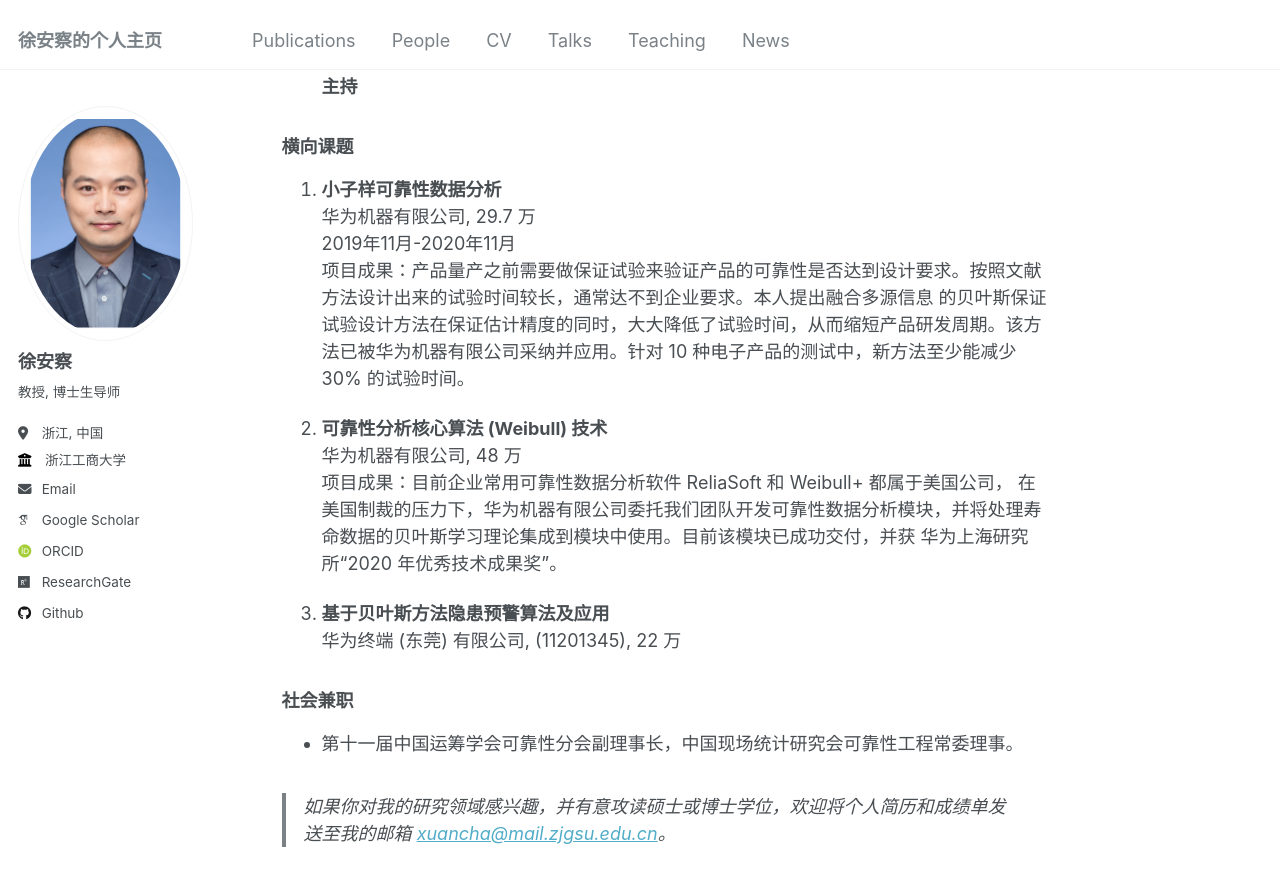
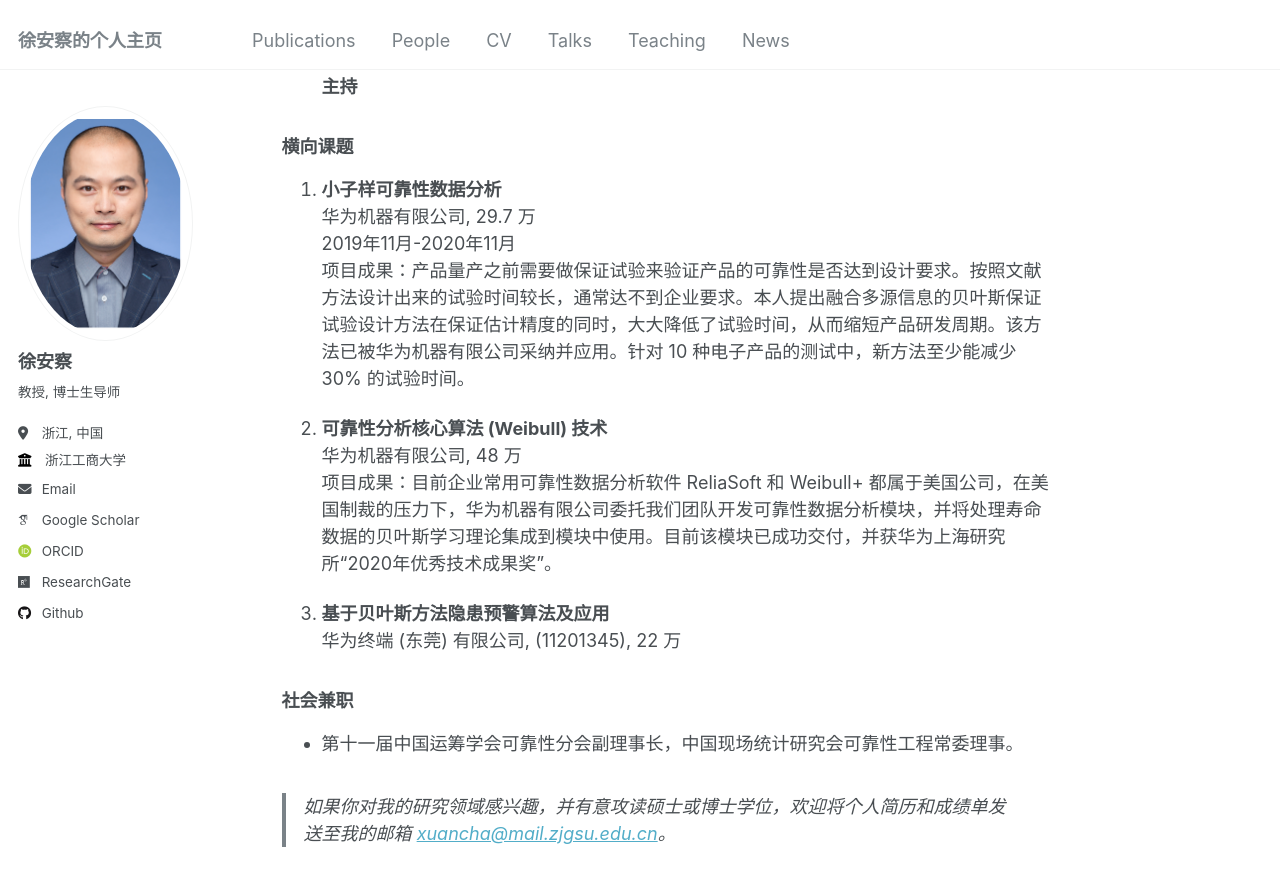
Before and after one commit to liangliangzhuang/liangliangzhuang.github.io, a Jekyll site: the page built from _pages/about.md, in a window 1280 px wide and 900 px high, scrolled down 2276 px. Shown: the top 886 px of the window. Built offline with Jekyll 4.4.1, drawn with Linux system fonts in a browser that asks for light colours; some web fonts are replaced.

```diff
--- a/_pages/about.md
+++ b/_pages/about.md
@@ -80,11 +80,11 @@ redirect_from:
 1. **小子样可靠性数据分析**
    华为机器有限公司, 29.7 万
    2019年11月-2020年11月
-   项目成果：产品量产之前需要做保证试验来验证产品的可靠性是否达到设计要求。按照文献方法设计出来的试验时间较长，通常达不到企业要求。本人提出融合多源信息 的贝叶斯保证试验设计方法在保证估计精度的同时，大大降低了试验时间，从而缩短产品研发周期。该方法已被华为机器有限公司采纳并应用。针对 10 种电子产品的测试中，新方法至少能减少 30% 的试验时间。
+   项目成果：产品量产之前需要做保证试验来验证产品的可靠性是否达到设计要求。按照文献方法设计出来的试验时间较长，通常达不到企业要求。本人提出融合多源信息的贝叶斯保证试验设计方法在保证估计精度的同时，大大降低了试验时间，从而缩短产品研发周期。该方法已被华为机器有限公司采纳并应用。针对 10 种电子产品的测试中，新方法至少能减少 30% 的试验时间。
 
 2. **可靠性分析核心算法 (Weibull) 技术**
    华为机器有限公司, 48 万
-   项目成果：目前企业常用可靠性数据分析软件 ReliaSoft 和 Weibull+ 都属于美国公司， 在美国制裁的压力下，华为机器有限公司委托我们团队开发可靠性数据分析模块，并将处理寿命数据的贝叶斯学习理论集成到模块中使用。目前该模块已成功交付，并获 华为上海研究所“2020 年优秀技术成果奖”。
+   项目成果：目前企业常用可靠性数据分析软件 ReliaSoft 和 Weibull+ 都属于美国公司，在美国制裁的压力下，华为机器有限公司委托我们团队开发可靠性数据分析模块，并将处理寿命数据的贝叶斯学习理论集成到模块中使用。目前该模块已成功交付，并获华为上海研究所“2020年优秀技术成果奖”。
 
 3. **基于贝叶斯方法隐患预警算法及应用**
    华为终端 (东莞) 有限公司, (11201345), 22 万
```
